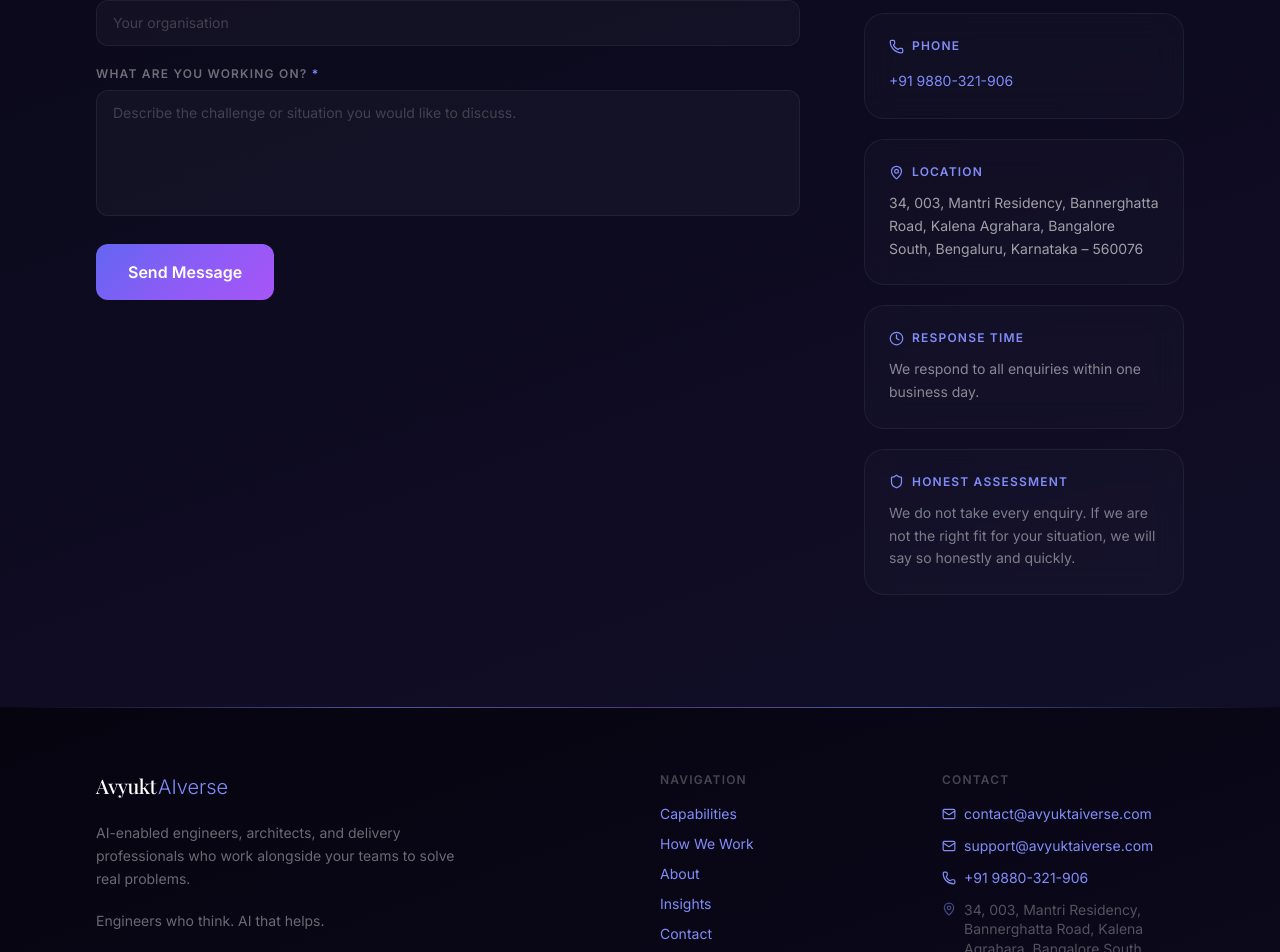
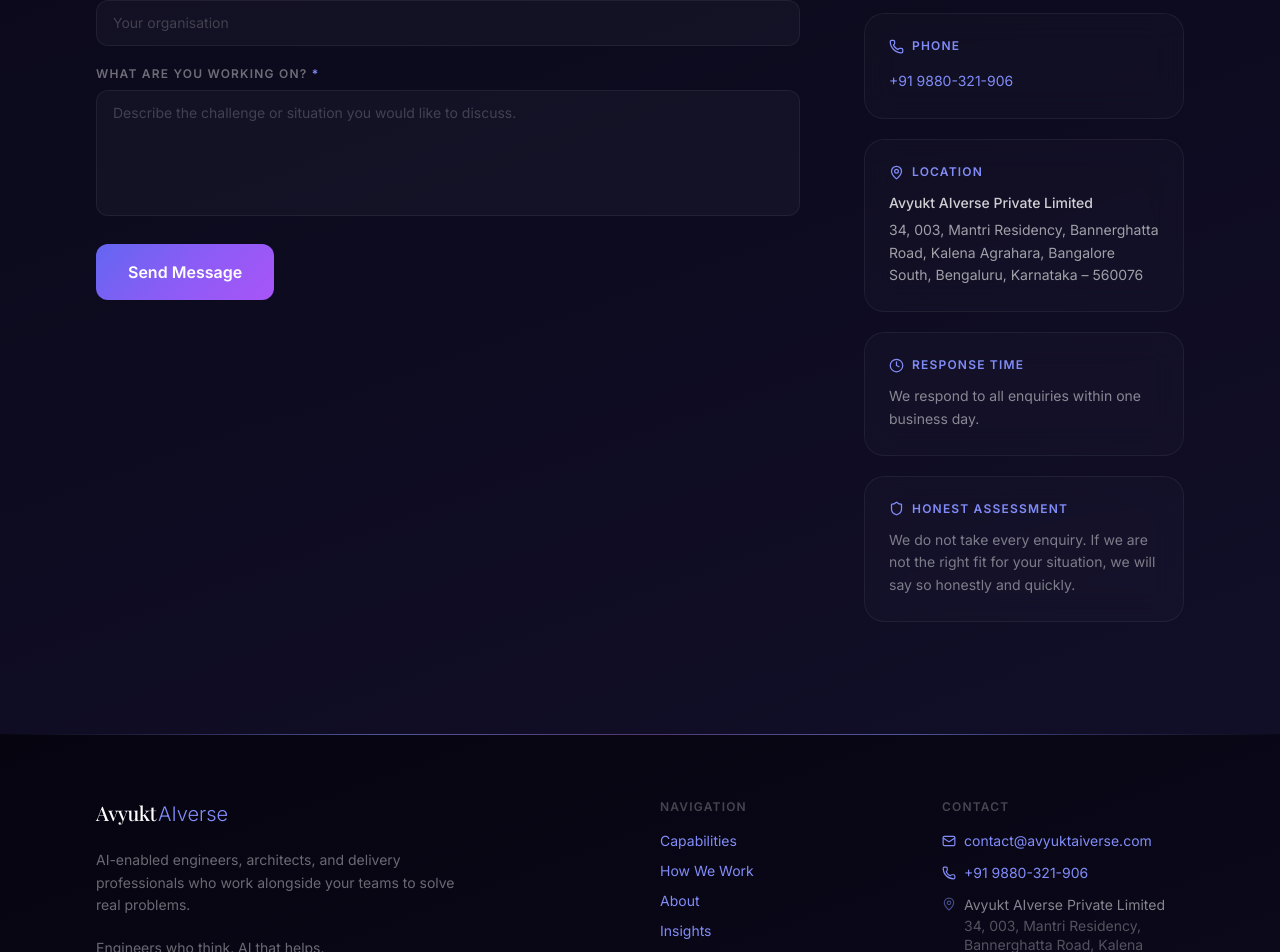
Before and after one commit to sreedhargs89/avyuktaiverse-web, a Next.js app: page /contact in a window 1280 px wide. Shown: the part 913-1865 px from the top of the page. Built offline with nearby package versions, Linux system fonts and the light colour scheme; no server answers.

Commit message:
style: remove duplicate email from footer and prepend company name to address

```diff
--- a/app/contact/page.tsx
+++ b/app/contact/page.tsx
@@ -75,7 +75,10 @@ export default function ContactPage() {
                   <MapPin size={15} style={{ color: "#818cf8" }} />
                   <p className="text-xs font-sans font-semibold uppercase tracking-widest" style={{ color: "#818cf8" }}>Location</p>
                 </div>
-                <p className="text-white/60 text-sm leading-relaxed">{COMPANY.address}</p>
+                <p className="text-white/60 text-sm leading-relaxed">
+                  <strong className="block text-white/80 font-medium mb-1 font-sans">{COMPANY.legalName}</strong>
+                  {COMPANY.address}
+                </p>
               </div>
 
               {COMPANY.linkedin && (
--- a/components/layout/footer.tsx
+++ b/components/layout/footer.tsx
@@ -37,10 +37,6 @@ export function Footer() {
                 <Mail size={14} style={{ color: "#818cf8" }} />
                 {COMPANY.email}
               </a>
-              <a href={`mailto:${COMPANY.supportEmail}`} className="flex items-center gap-2 text-sm text-white/40 hover:text-white transition-colors duration-200">
-                <Mail size={14} style={{ color: "#818cf8" }} />
-                {COMPANY.supportEmail}
-              </a>
               {COMPANY.linkedin ? (
                 <a href={COMPANY.linkedin} target="_blank" rel="noopener noreferrer" className="flex items-center gap-2 text-sm text-white/40 hover:text-white transition-colors duration-200">
                   <ExternalLink size={14} style={{ color: "#818cf8" }} />
@@ -53,7 +49,10 @@ export function Footer() {
               </a>
               <span className="flex items-start gap-2 text-sm text-white/30 leading-snug">
                 <MapPin size={14} style={{ color: "#818cf8", opacity: 0.5, marginTop: "2px", flexShrink: 0 }} />
-                {COMPANY.address}
+                <span className="flex flex-col">
+                  <span className="text-white/50 mb-0.5">{COMPANY.legalName}</span>
+                  <span>{COMPANY.address}</span>
+                </span>
               </span>
             </div>
           </div>
```
